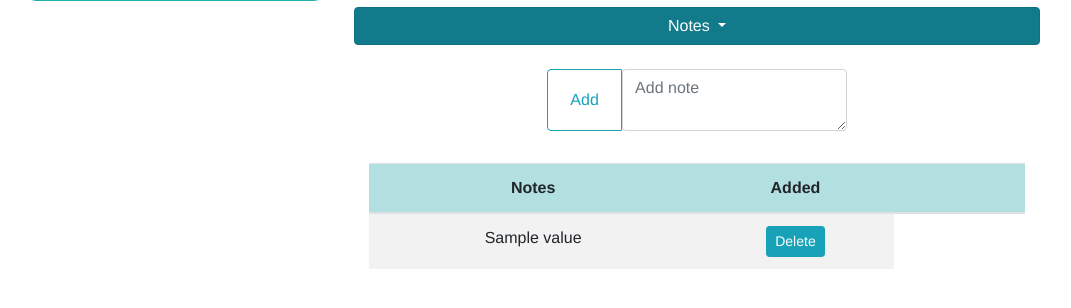
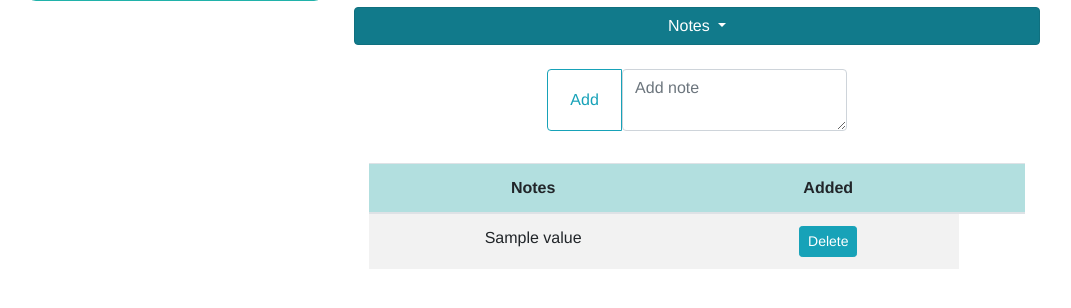
Before and after one commit to Kazbags/kit, a Python web app: template templates/asset.html in a window 1280 px wide. Shown: the part 361-669 px from the top of the page, without its empty margins (107-1178 px from the left). Run offline with Jinja, Linux system fonts and the light colour scheme; the template is opened without the code that fills it: most values are stand-ins (such as "Sample title", 1, 10 or a date in 2020); some libraries are stand-ins or nearby versions.

Commit message:
pushing to heroku

```diff
--- a/templates/asset.html
+++ b/templates/asset.html
@@ -178,7 +178,7 @@ $(document).ready(function(){
                 <tr>
                     <th hidden>id</th>
                     <th style="width: 50%">Notes</th>
-                    <th style="width: 30%">Added</th>
+                    <th style="width: 40%">Added</th>
                     <th></th>
                 </tr>
             </thead>
```
